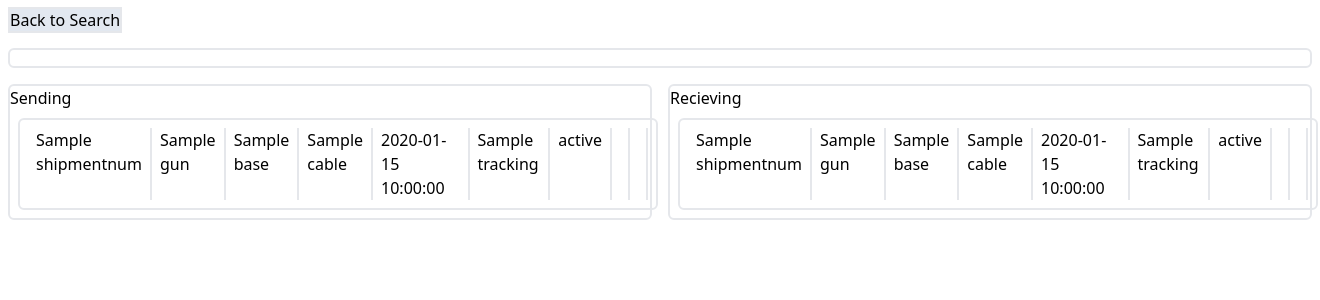
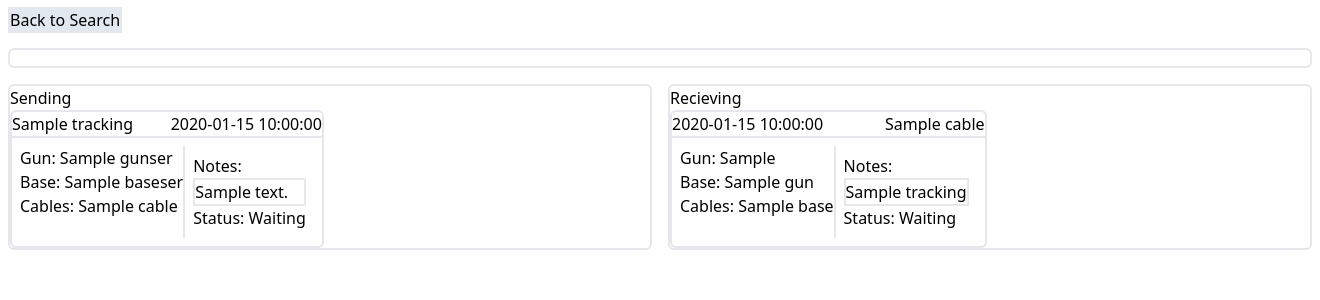
Before and after one commit to ericmargadonna/ramGunTracker, a Flask app: template ramApp/templates/tracker/incidentdetails.html in a window 1320 px wide. Shown: the part 59-359 px from the top of the page. Run offline with Flask 3, Linux system fonts and the light colour scheme; the template is opened without the code that fills it: most values are stand-ins (such as "Sample title", 1, 10 or a date in 2020); style sheets or scripts are compiled from the project's sources; some web fonts are replaced.

Commit message:
added ability to add and view shipments

```diff
--- a/ramApp/templates/tracker/components/shipmentcard.html
+++ b/ramApp/templates/tracker/components/shipmentcard.html
@@ -1,13 +1,28 @@
-{% macro shipmentcard(gunser, baseser, cable, date, tracking, notes, completed, direction, incidentnum) %}
-    <div class="w-full flex p-2 self-center border-2 m-2 rounded-md">
-        <p class="px-2 border-r-2">{{ gunser }}</p>
-        <p class="px-2 border-r-2">{{ baseser }}</p>
-        <p class="px-2 border-r-2">{{ cable }}</p>
-        <p class="px-2 border-r-2">{{ date }}</p>
-        <p class="px-2 border-r-2">{{ tracking }}</p>
-        <p class="px-2 border-r-2">{{ notes }}</p>
-        <p class="px-2 border-r-2">{{ completed }}</p>
-        <p class="px-2 border-r-2">{{ direction }}</p>
-        <p class="px-2 border-r-2">{{ incidentnum }}</p>
+{% macro shipmentcard(gunser, baseser, cable, date, tracking, notes, completed) %}
+    <div class="flex w-fit flex-col self-center border-2 rounded-md">
+        <div class="flex flex-row border-b-2">
+            <p class="">{{ tracking }}</p>
+            <span class="flex-grow"></span>
+            <p class="">{{ date }}</p>
+        </div>
+        <div class="flex flex-row p-2">
+            <div class="border-r-2">
+                <p class="">Gun: {{ gunser }}</p>
+                <p class="">Base: {{ baseser }}</p>
+                <p class="">Cables: {{ cable }}</p>
+            </div>
+            <div class="flex flex-col p-2">
+                <p>Notes:</p>
+                <p class="border-2">{{ notes }}</p>
+                <span class="flex-grow"></span>
+                <p>Status:
+                {% if completed %}
+                    Complete
+                {% else %}
+                    Waiting
+                {% endif %}
+                </p>
+            </div>
+        </div>
     </div>
 {% endmacro %}
--- a/ramApp/templates/tracker/createshipment.html
+++ b/ramApp/templates/tracker/createshipment.html
@@ -5,9 +5,9 @@
     <form method="post" id="shipmentcreationform">
         <h4 class="text-2xl underline">Shipment Creation Form</h4>
         <label for="sending">Sending</label>
-        <input type="radio" id="sending" name="shiptype">
+        <input type="radio" id="sending" value="sending" name="shiptype">
         <label for="receiving">Receiving</label>
-        <input type="radio" id="receiving" name="shiptype"><br>
+        <input type="radio" id="receiving" value="recieving" name="shiptype"><br>
         <label for="incnum">Incident Number</label>
         <input type="text" name="incnum"><br>
         <label for="gun">Gun S/N</label>
--- a/ramApp/templates/tracker/incidentdetails.html
+++ b/ramApp/templates/tracker/incidentdetails.html
@@ -16,7 +16,7 @@
                                      burger=False) }}
     </div>
     <div class="flex flex-row">
-        <div class="flex-1 border-2 m-2 rounded-md">
+        <div class="flex-auto w-[50%] border-2 m-2 rounded-md">
             <h1>Sending</h1>
             {% if send_list == [] %}
                 <div>+</div>
@@ -24,23 +24,24 @@
 
             {% else %}
                 {% for send in send_list %}
-                    {{ shipmentcard.shipmentcard(send["SHIPMENTNUM"],
-                                                  send["GUN"],
-                                                  send["BASE"],
+                    {{ shipmentcard.shipmentcard(
+                                                  send["GUNSER"],
+                                                  send["BASESER"],
                                                   send["CABLE"],
                                                   send["DATE"],
                                                   send["TRACKING"],
-                                                  send["STATUS"]) }}
+                                                  send["NOTES"],
+                                                  send["COMPLETED"]) }}
                 {% endfor %}
             {% endif %}
         </div>
-        <div class="flex-1 border-2 m-2 rounded-md">
+        <div class="flex-auto w-[50%] border-2 m-2 rounded-md">
             <h1>Recieving</h1>
             {% if recv_list == [] %}
                 <div>+</div>
             {% else %}
                 {% for rec in recv_list %}
-                    {{ shipmentcard.shipmentcard(rec["SHIPMENTNUM"],
+                    {{ shipmentcard.shipmentcard(rec[""],
                                                   rec["GUN"],
                                                   rec["BASE"],
                                                   rec["CABLE"],
```
Also changed, not shown: ramApp/tracker.py (+14 -10 lines).
